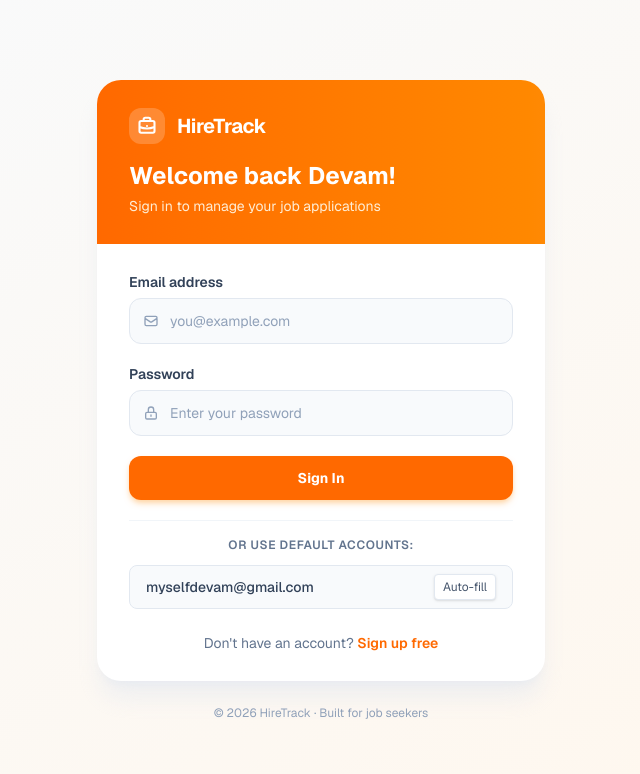
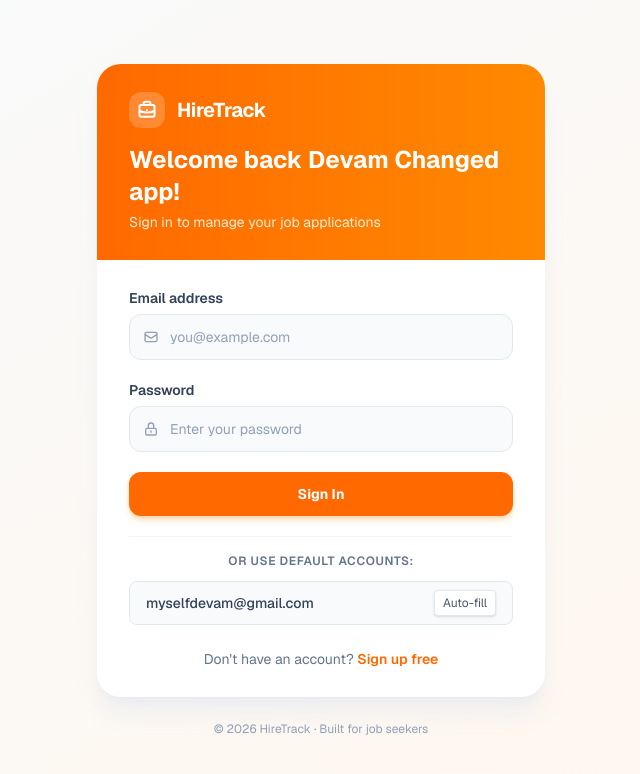
Before and after one commit to devams23/hiretrack_app, an Angular app in the folder Sessions/hiretrack/: page /auth/signin in a window 1280 px wide. Shown: the top 774 px of the page, without its empty margins (319-959 px from the left). Built offline with nearby package versions, Linux system fonts and the light colour scheme; no server answers.

Commit message:
update: add welcom back devam title in login page

```diff
--- a/Sessions/hiretrack/src/app/features/auth/components/signin-form/signin-form.html
+++ b/Sessions/hiretrack/src/app/features/auth/components/signin-form/signin-form.html
@@ -25,7 +25,7 @@
           </div>
           <span class="text-xl font-bold text-white tracking-tight">HireTrack</span>
         </div>
-        <h1 class="text-2xl font-bold text-white">Welcome back Devam!</h1>
+        <h1 class="text-2xl font-bold text-white">Welcome back Devam Changed app!</h1>
         <p class="text-orange-100 text-sm mt-1">Sign in to manage your job applications</p>
       </div>
 
```
